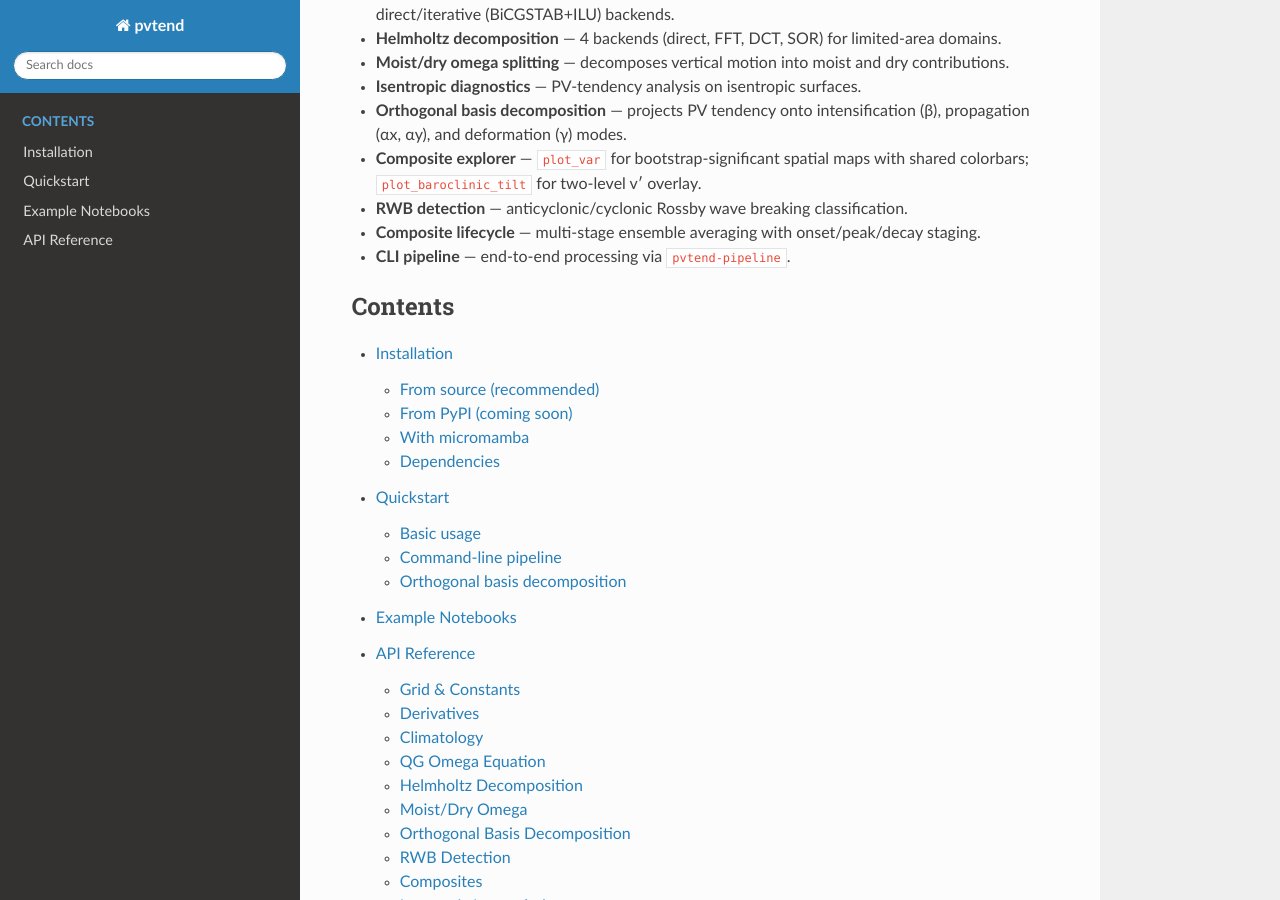
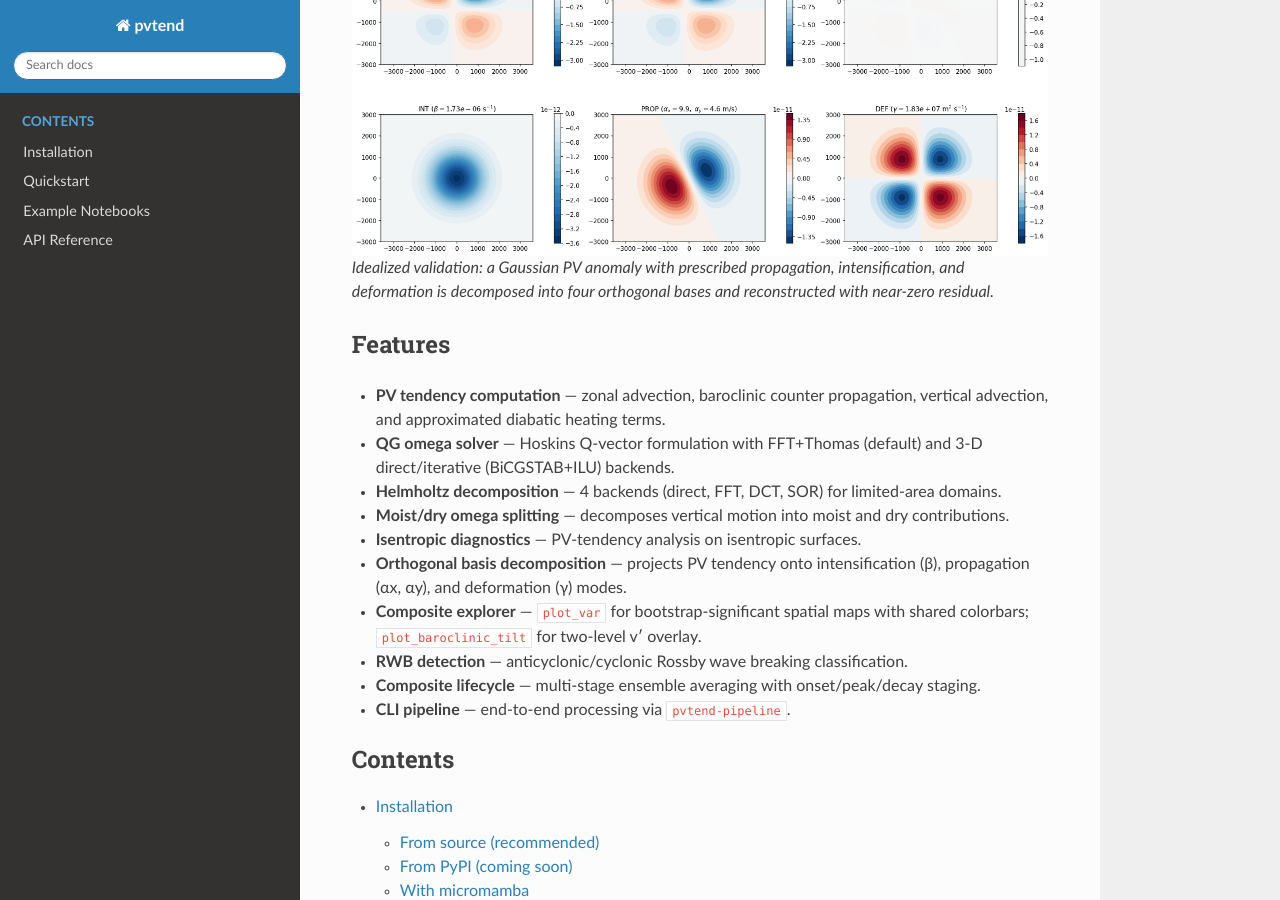
Before and after one commit to yanxingjianken/pvtend, a Sphinx documentation site: the page built from docs/index.rst, in a window 1280 px wide and 900 px high, scrolled down 526 px. Built offline with Sphinx 7.4.7 and the Read the Docs theme 3.1.0, drawn with Linux system fonts in a browser that asks for light colours; pages that are not in the unit, such as notebooks, are missing from menus.

Commit message:
docs: add reconstruction demo image to RTD index; fix nb00 γ subtitle
- index.rst: embed reconstruction_demo.png between intro and Features
- nb00 cell 12: include prescribed γ=1.80e+07 m² s⁻¹ in suptitle
- conf.py: point html_static_path to _static/

```diff
--- a/docs/conf.py
+++ b/docs/conf.py
@@ -41,7 +41,7 @@ html_context = {
     "github_version": "main",
     "conf_py_path": "/docs/",
 }
-html_static_path = []
+html_static_path = ["_static"]
 
 intersphinx_mapping = {
     "python": ("https://docs.python.org/3/", None),
--- a/docs/index.rst
+++ b/docs/index.rst
@@ -13,6 +13,15 @@ events by decomposing potential vorticity (PV) tendencies from ERA5
 pressure-level data onto physically meaningful components using an orthogonal
 basis framework.  This is the Part I work of Yan et al. (in prep.) about
 blocking lifecycle analyses on onset, peak, decay stages.
+
+.. image:: _static/reconstruction_demo.png
+   :alt: Idealized four-basis reconstruction demo
+   :width: 100%
+   :align: center
+
+*Idealized validation: a Gaussian PV anomaly with prescribed propagation,
+intensification, and deformation is decomposed into four orthogonal bases
+and reconstructed with near-zero residual.*
 
 Features
 --------
```
Also changed, not shown: docs/_static/reconstruction_demo.png (added), 1 other file.
